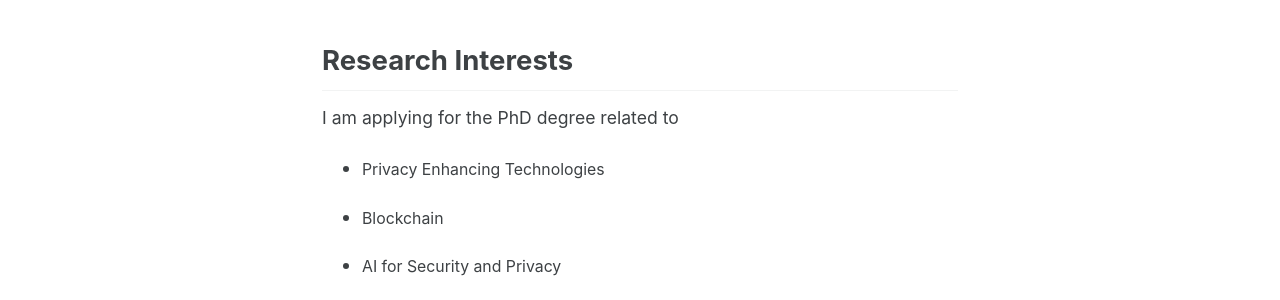
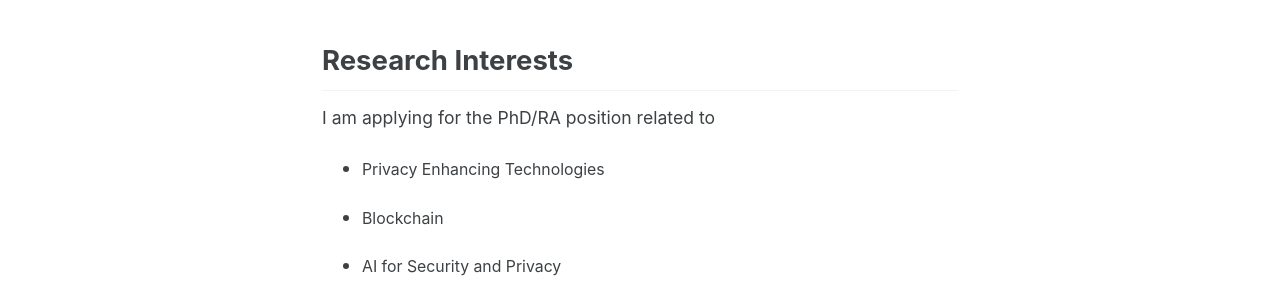
Before and after one commit to ZzPoLariszZ/zzpolariszz.github.io, a Jekyll site: the page built from index.md, in a window 1280 px wide and 1112 px high. Shown: the part 505-805 px from the top of the window. Built offline with Jekyll 4.4.1, drawn with Linux system fonts in a browser that asks for light colours; cached includes are drawn as plain includes.

Commit message:
Update index.md

```diff
--- a/index.md
+++ b/index.md
@@ -15,7 +15,7 @@ related: true
 
 ## Research Interests
 
-I am applying for the PhD degree related to
+I am applying for the PhD/RA position related to
 
 - Privacy Enhancing Technologies
 
```
